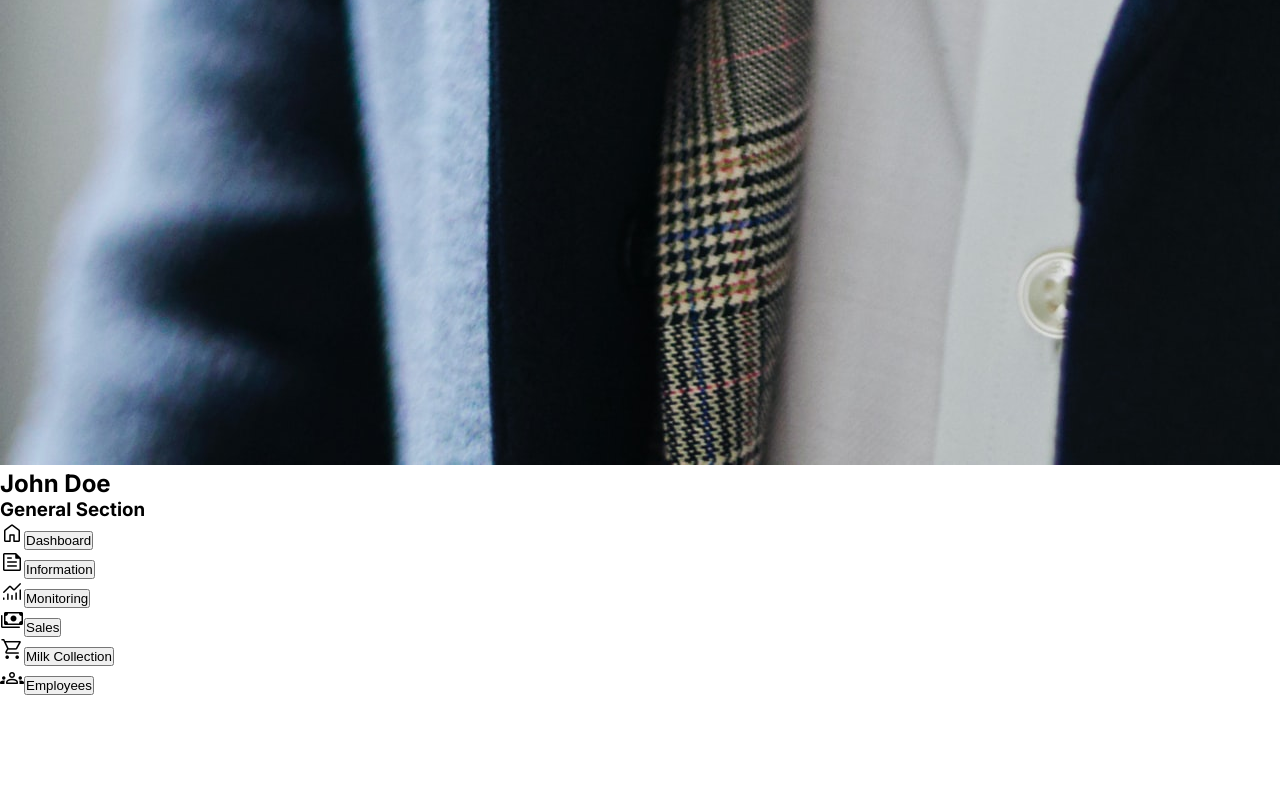
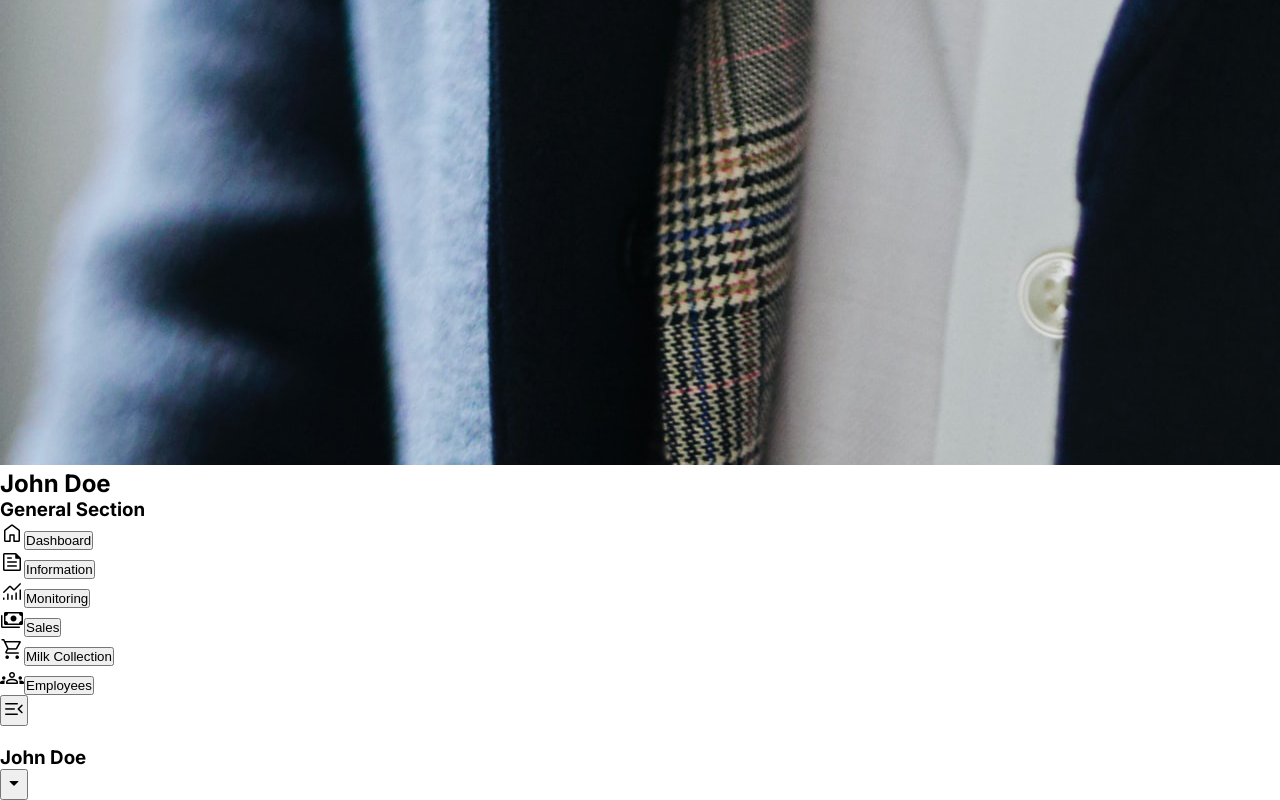
Before and after one commit to DenisOuma/dairy-business, a plain HTML site: page index.html in a window 1280 px wide. Shown: the part 4444-5244 px from the top of the page. Before the commit the page ends 5139 px from the top, so only its background shows below. Drawn offline with nearby package versions, Linux system fonts and the light colour scheme.

Commit message:
Adding navbar with user details html

```diff
--- a/index.html
+++ b/index.html
@@ -65,6 +65,25 @@
 					</div>
 				</div>
 			</div>
+			<div class="right-side-container">
+				<div class="nav-bar">
+					<div class="nav-menu">
+						<button id="close-open">
+							<span class="material-symbols-rounded"> menu_open </span>
+						</button>
+					</div>
+					<div class="nav-profile">
+						<div class="nav-profile-img">
+							<img src="" alt="" />
+						</div>
+						<h3>John Doe</h3>
+						<button id="drop-down">
+							<span class="material-symbols-rounded"> arrow_drop_down </span>
+						</button>
+					</div>
+				</div>
+				<div class="dashboard"></div>
+			</div>
 		</div>
 
 		<script src="./assets/js/app.js"></script>
```
